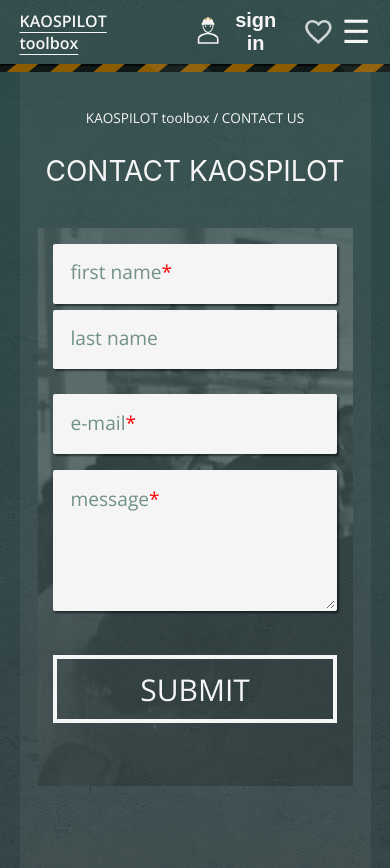
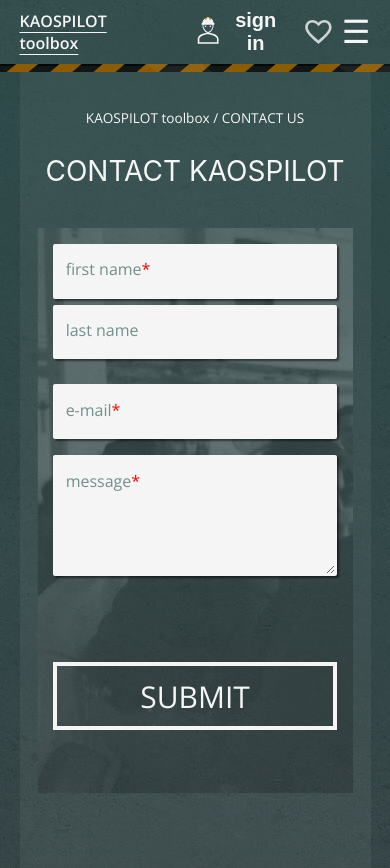
Before and after one commit to HackYourFuture-CPH/kp-toolbox-fp-class21, a React (Create React App) app in the folder packages/client/: page /contact-us in a window 390 px wide. Shown: the top 868 px of the page. Built offline with nearby package versions, Linux system fonts and the light colour scheme; no server answers.

Commit message:
css bugs fixed

```diff
--- a/packages/client/src/components/ContactUs/ContactUs/ContactUs.component.js
+++ b/packages/client/src/components/ContactUs/ContactUs/ContactUs.component.js
@@ -157,12 +157,12 @@
                   onSubmit={handleSubmit}
                 >
                   {status}
-                </button>{' '}
+                </button>
               </>
             )}
             {isFilled && (
               <button
-                className="submit-button uppercase-text"
+                className="submit-button uppercase-text extra-space-submit-button"
                 type="submit"
                 onSubmit={handleSubmit}
               >
--- a/packages/client/src/components/ContactUs/ContactUs/ContactUs.style.css
+++ b/packages/client/src/components/ContactUs/ContactUs/ContactUs.style.css
@@ -112,7 +112,12 @@
   align-self: flex-end;
   font-size: 1.125rem;
   text-shadow: 2px 2px 4px rgba(0, 0, 0, 0.5);
-  margin-bottom: 10px;
+  margin-bottom: 0.625rem;
+  text-align: right;
+}
+
+.extra-space-submit-button {
+  margin-top: 2.625rem;
 }
 
 .submit-button {
@@ -158,7 +163,7 @@
   }
 }
 
-@media screen and (max-width: 500px) {
+@media screen and (max-width: 550px) {
   .contact-us-wrapper {
     margin: 0 5% 10% 5%;
   }
@@ -169,6 +174,22 @@
 
   .form-field-wrapper {
     margin-top: 40px;
+  }
+
+  .input-field {
+    font-size: 1rem;
+    padding: 0.9rem 0.7rem;
+  }
+
+  .placeholder-text {
+    top: 0.9rem;
+    left: 0.8rem;
+    font-size: 1rem;
+  }
+
+  .input-field:focus ~ .placeholder-text,
+  .input-field:not(:placeholder-shown) ~ .placeholder-text {
+    transform: translateY(-0.7rem) scale(0.6);
   }
 
   .input-gap {
```
